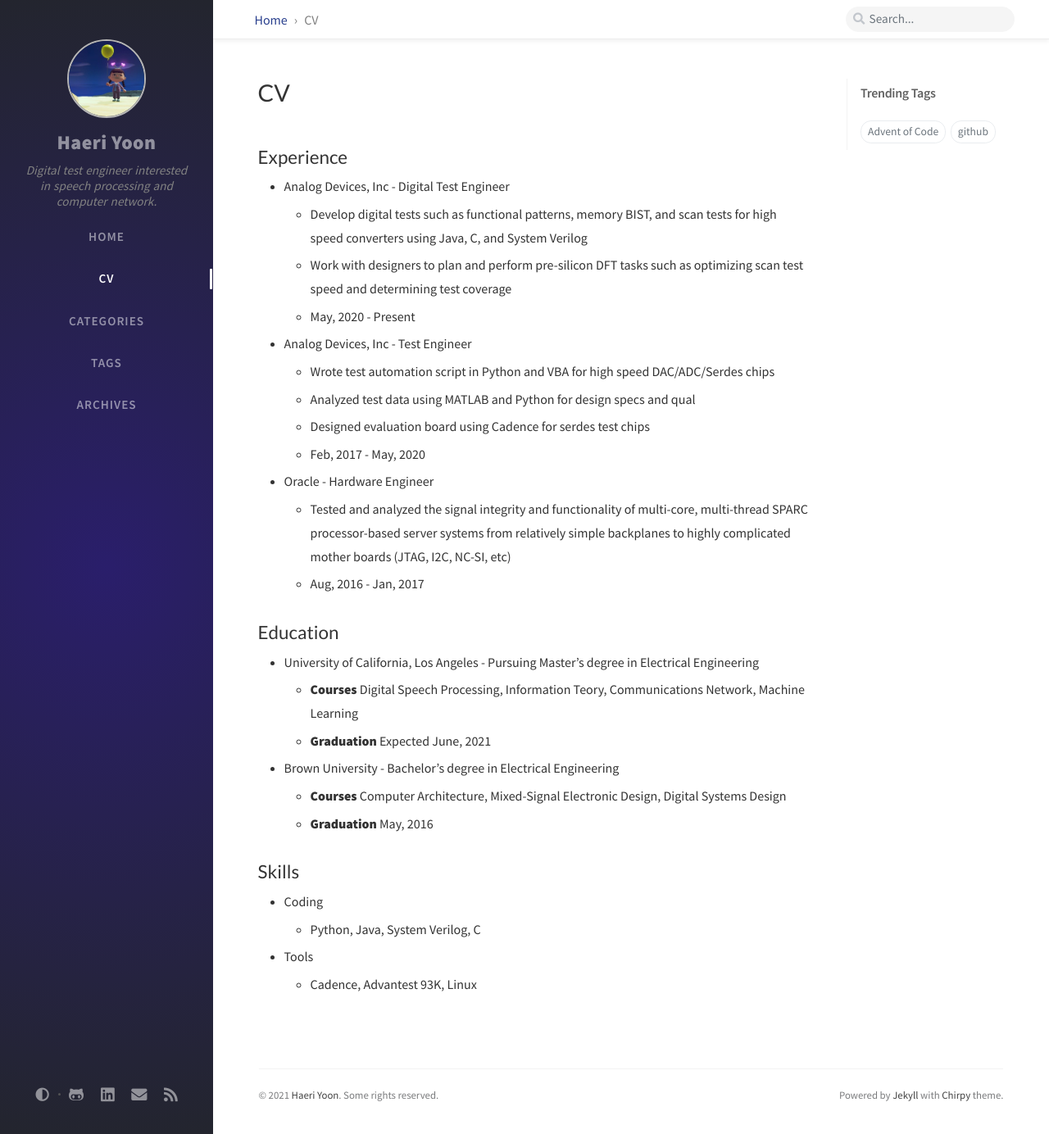
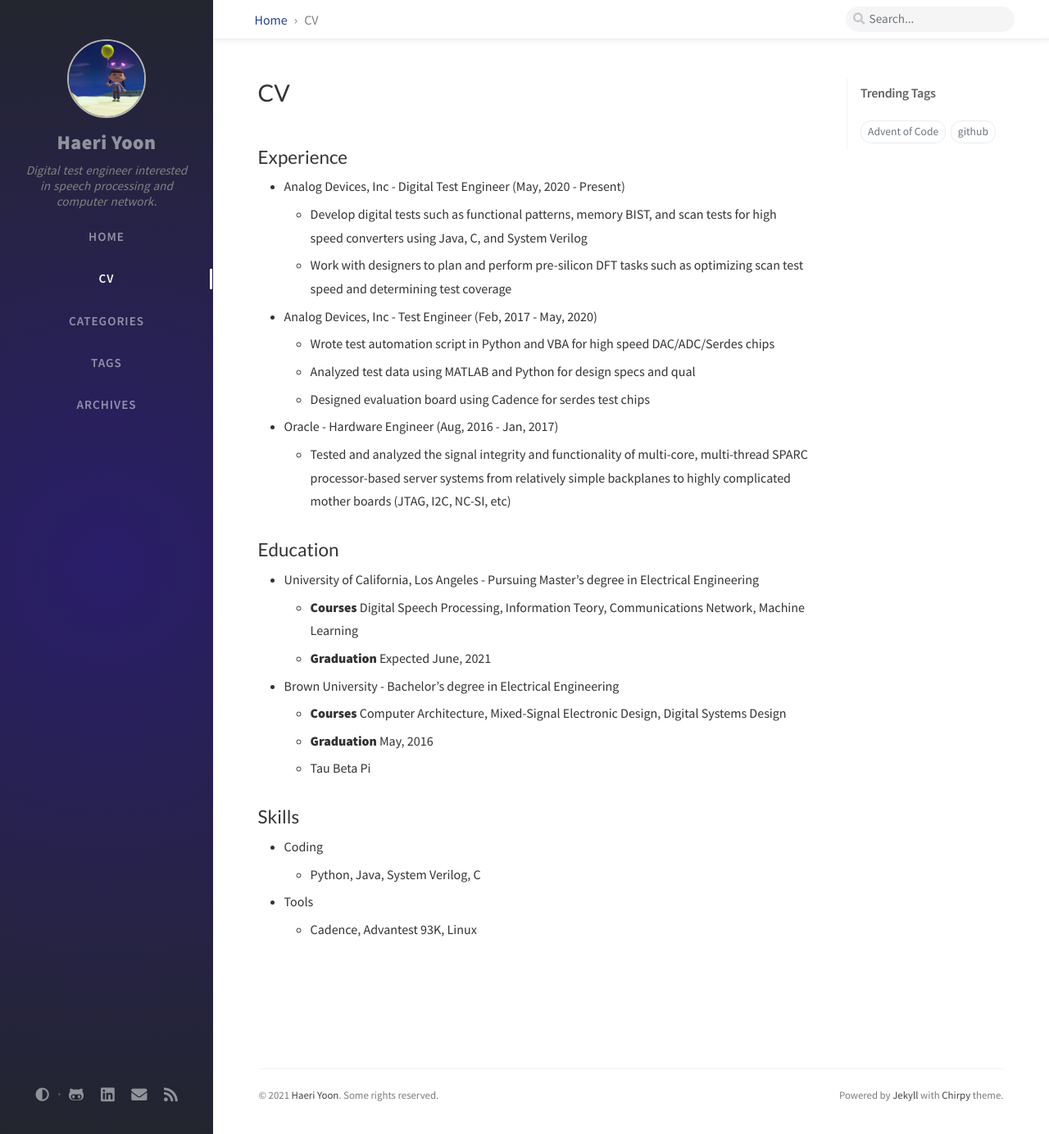
Before and after one commit to haeriy/blog, a Jekyll site: the page built from _tabs/cv.md, in a window 1280 px wide and 1384 px high. Shown: the whole window at 82% size. Built offline with Jekyll 4.4.1, drawn with Linux system fonts in a browser that asks for light colours; nearby versions of some CDN libraries; comment, search, counter and statistics services are not loaded.

Commit message:
Update cv.md

```diff
--- a/_tabs/cv.md
+++ b/_tabs/cv.md
@@ -11,18 +11,15 @@
 ---
 
 ## Experience
-- Analog Devices, Inc - Digital Test Engineer
+- Analog Devices, Inc - Digital Test Engineer (May, 2020 - Present)
   - Develop digital tests such as functional patterns, memory BIST, and scan tests for high speed converters using Java, C, and System Verilog
   - Work with designers to plan and perform pre-silicon DFT tasks such as optimizing scan test speed and determining test coverage
-  - May, 2020 - Present
-- Analog Devices, Inc - Test Engineer
+- Analog Devices, Inc - Test Engineer (Feb, 2017 - May, 2020)
   - Wrote test automation script in Python and VBA for high speed DAC/ADC/Serdes chips
   - Analyzed test data using MATLAB and Python for design specs and qual
   - Designed evaluation board using Cadence for serdes test chips
-  - Feb, 2017 - May, 2020
-- Oracle - Hardware Engineer
+- Oracle - Hardware Engineer (Aug, 2016 - Jan, 2017)
   - Tested and analyzed the signal integrity and functionality of multi-core, multi-thread SPARC processor-based server systems from relatively simple backplanes to highly complicated mother boards (JTAG, I2C, NC-SI, etc)
-  - Aug, 2016 - Jan, 2017
 
 ## Education
 - University of California, Los Angeles - Pursuing Master's degree in Electrical Engineering
@@ -31,6 +28,7 @@
 - Brown University - Bachelor's degree in Electrical Engineering
   - **Courses** Computer Architecture, Mixed-Signal Electronic Design, Digital Systems Design
   - **Graduation** May, 2016
+  - Tau Beta Pi
 
 ## Skills
 - Coding
```
